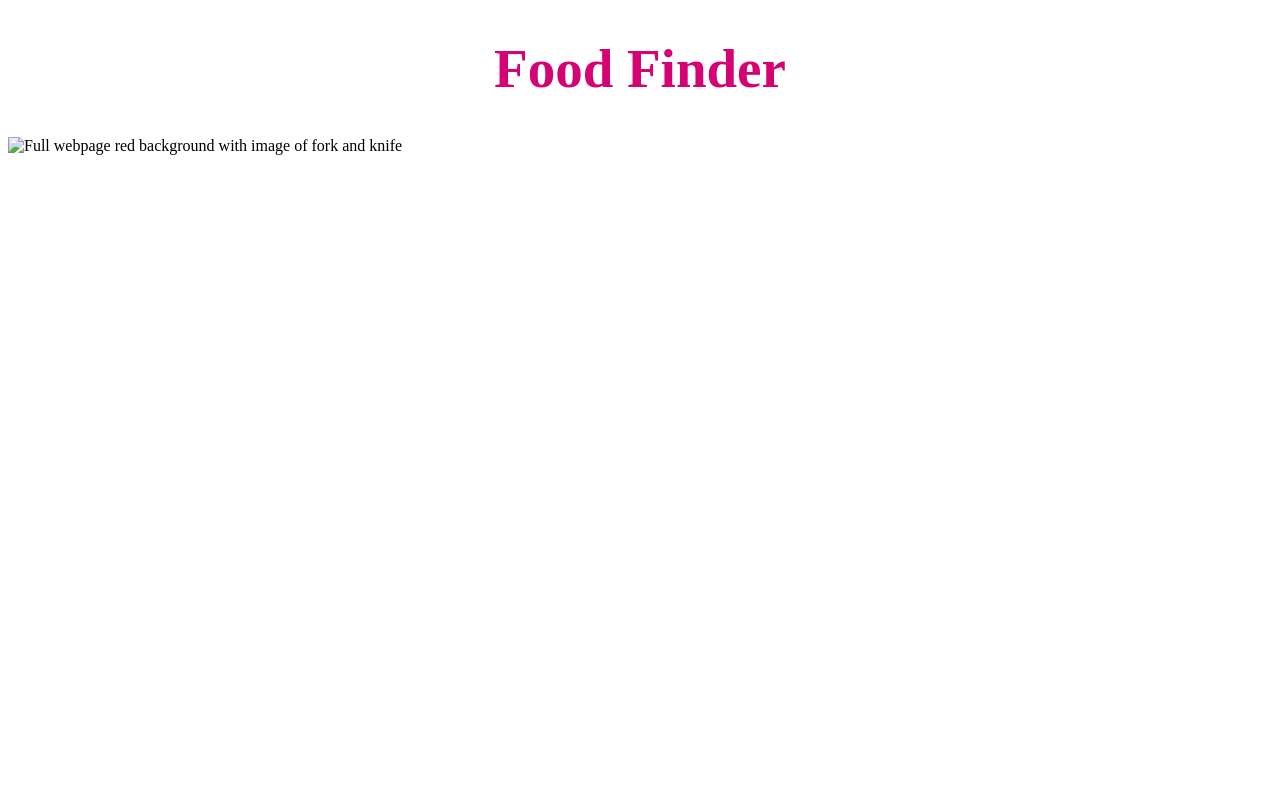
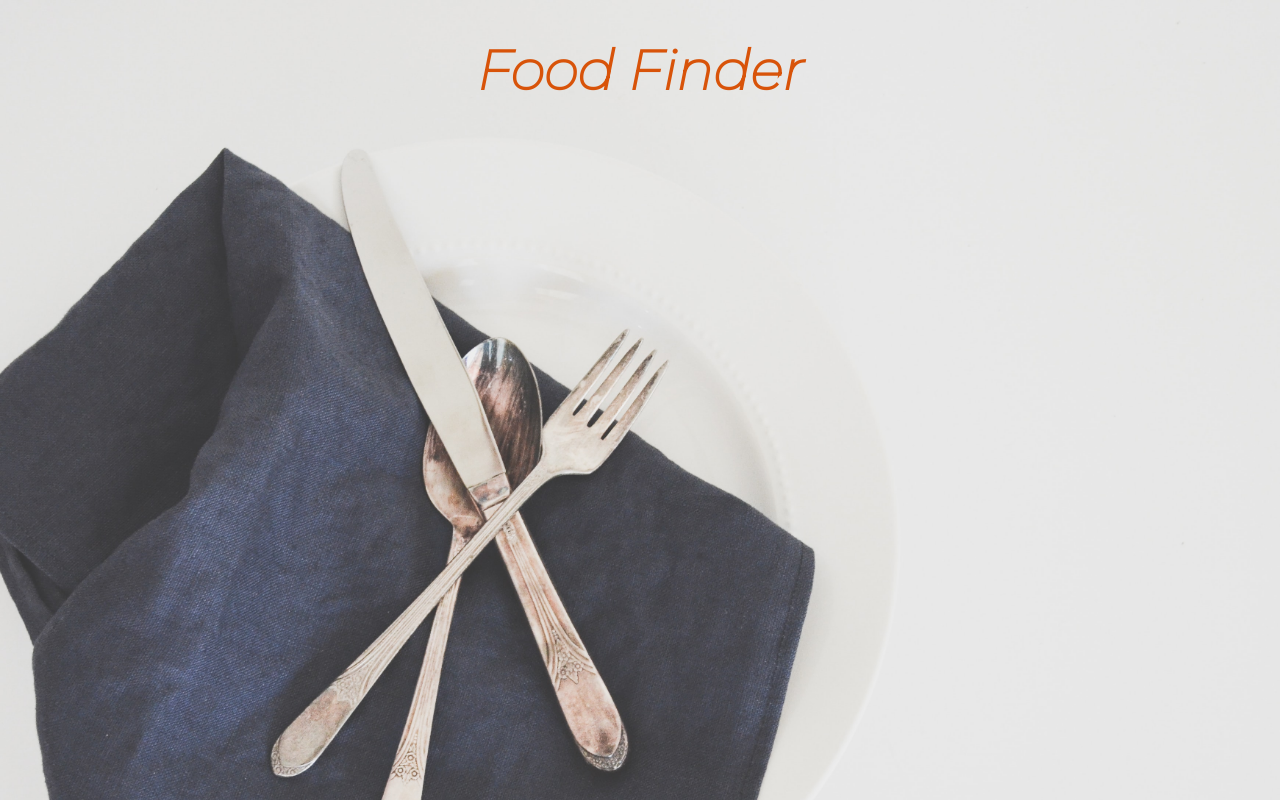
Before and after one commit to achogue/random-restaurant-generator, a plain HTML site: page index.html in a window 1280 px wide. Drawn offline with Linux system fonts and the light colour scheme.

Commit message:
added background image

```diff
--- a/index.html
+++ b/index.html
@@ -1,15 +1,17 @@
 <!DOCTYPE html>
-<html lang="en">
+<html lang="en-us">
 <head>
     <meta charset="UTF-8">
     <meta http-equiv="X-UA-Compatible" content="IE=edge">
     <meta name="viewport" content="width=device-width, initial-scale=1.0">
     <title>Food Finder</title>
     <link rel="stylesheet" href="style.css">
+    <link rel="preconnect" href="https://fonts.googleapis.com">
+    <link rel="preconnect" href="https://fonts.gstatic.com" crossorigin>
+    <link href="https://fonts.googleapis.com/css2?family=Montserrat:ital,wght@1,100&display=swap" rel="stylesheet">
 </head>
 <body>
     <h1 id="h1">Food Finder</h1>
-    <img class="img" src="" alt="Full webpage red background with image of fork and knife">
-
+    <!-- <img id="dine" src="debby-hudson-pomybSOZsts-unsplash.jpg" alt="Full webpage background image of plate with fork and knife"> -->
 </body>
 </html>
--- a/style.css
+++ b/style.css
@@ -1,10 +1,16 @@
-img {
+html {
+    height: 100vh;;
+}
+body {
+    background-image: url(debby-hudson-pomybSOZsts-unsplash.jpg);
 
+    background-size: cover;
+    object-fit: cover;
 }
 
 h1 {
-    color: #d50274;
-    font-family: serif;
+    color: #d85309;
+    font-family: 'Montserrat', sans-serif;;
     font-size: 55px;
     display: flex;
     justify-content: center;
```
Also changed, not shown: debby-hudson-pomybSOZsts-unsplash.jpg (added).
